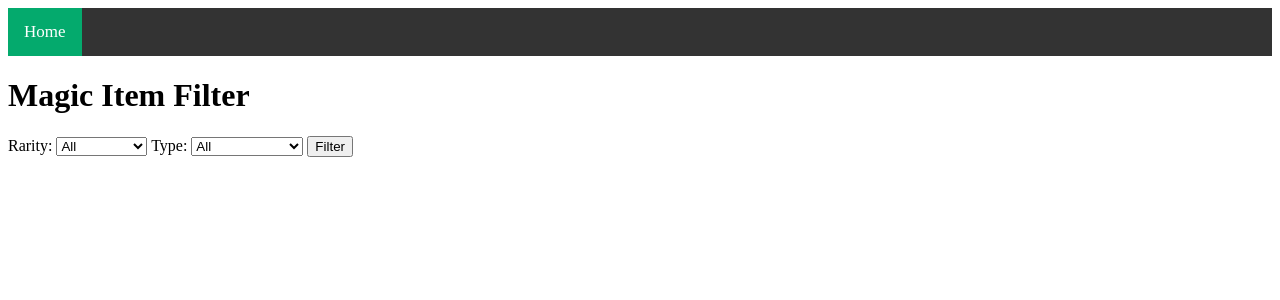
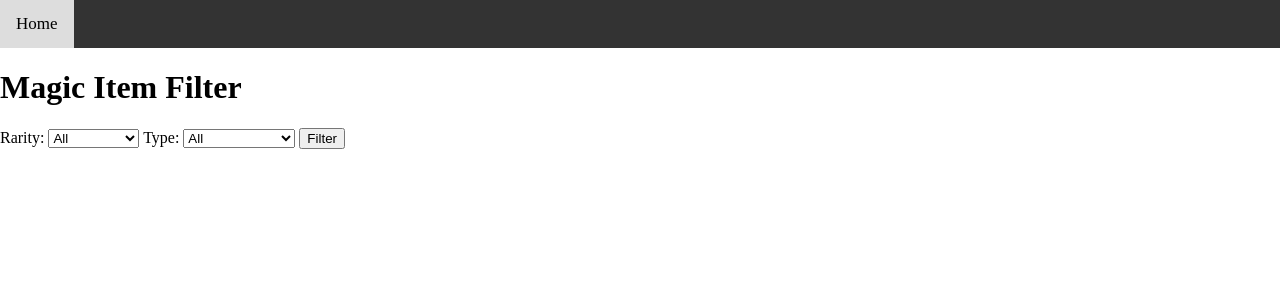
Before and after one commit to FuZionPanda1/DnDItemApp, a Flask app: page / in a window 1280 px wide. Shown: the top 300 px of the page. Run offline with Flask 3, Linux system fonts and the light colour scheme.

Commit message:
topnav fix
fixed the top navigation bar to span across the whole screen and changed the activated color

```diff
--- a/static/styles.css
+++ b/static/styles.css
@@ -1,6 +1,12 @@
+html, body {
+    margin: 0;
+    padding: 0;
+}
+
 .topnav {
     background-color: #333;
     overflow: hidden;
+    width: 100%;
 }
 
 .topnav a {
@@ -18,6 +24,6 @@
 }
 
 .topnav a.active {
-    background-color: #04AA6D;
-    color: white;
+    background-color: #ddd;
+    color: black;
 }
--- a/templates/item.html
+++ b/templates/item.html
@@ -7,6 +7,9 @@
     <link rel="stylesheet" href="{{ url_for('static', filename='styles.css') }}">
 </head>
 <body>
+    <div class="topnav">
+        <a href="/">Home</a>
+    </div>
     <h1>{{ item['name'] }}</h1>
     <p><strong>Rarity:</strong> {{ item['rarity'] }}</p>
     <p><strong>Type:</strong> {{ item['type'] }}</p>
--- a/templates/results.html
+++ b/templates/results.html
@@ -7,6 +7,9 @@
     <link rel="stylesheet" href="{{ url_for('static', filename='styles.css') }}">
 </head>
 <body>
+    <div class="topnav">
+        <a href="/">Home</a>
+    </div>
     <h1>Filtered Items</h1>
     <p>Rarity: {{ rarity_choice.capitalize() }}</p>
     <p>Type: {{ type_choice.capitalize() }}</p>
```
